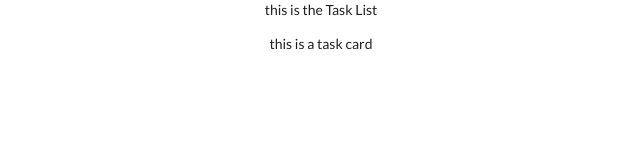
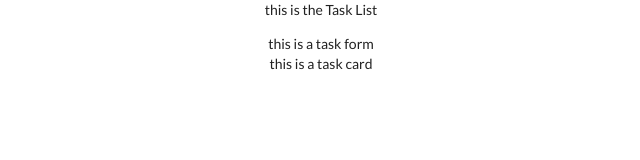
Before and after one commit to ndudar/todo, a React (Create React App) app: page / in a window 1280 px wide. Shown: the top 160 px of the page, without its empty margins (319-959 px from the left). Built offline with nearby package versions, Linux system fonts and the light colour scheme.

Commit message:
TaskForm component shell

```diff
--- /dev/null
+++ b/src/components/TaskForm.js
@@ -0,0 +1,9 @@
+function TaskForm() {
+  return (
+    <div>
+      <p>this is a task form</p>
+    </div>
+  );
+}
+
+export default TaskForm;
--- a/src/components/TaskList.js
+++ b/src/components/TaskList.js
@@ -1,9 +1,11 @@
 import TaskCard from "./TaskCard";
+import TaskForm from "./TaskForm";
 
 function TaskList() {
   return (
     <div>
       <p>this is the Task List</p>
+      <TaskForm />
       <TaskCard />
     </div>
   );
```
